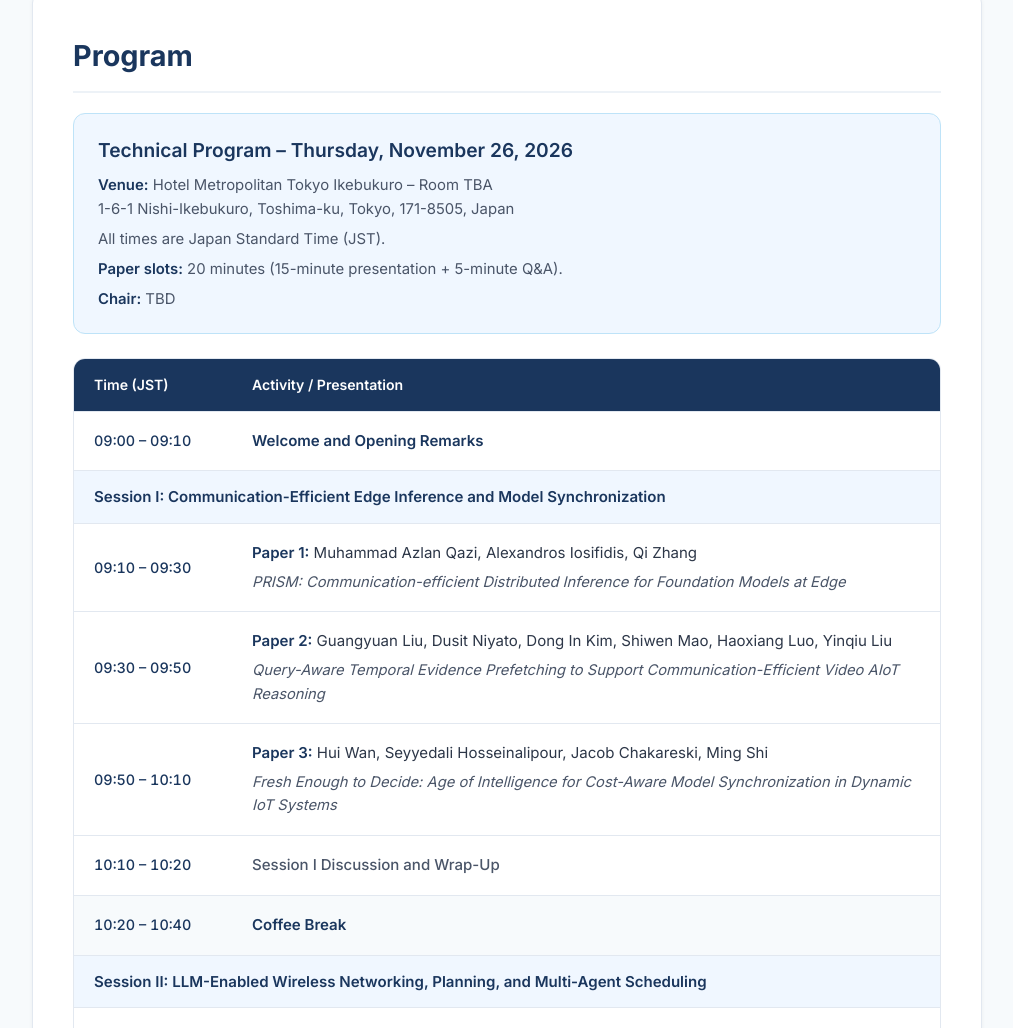
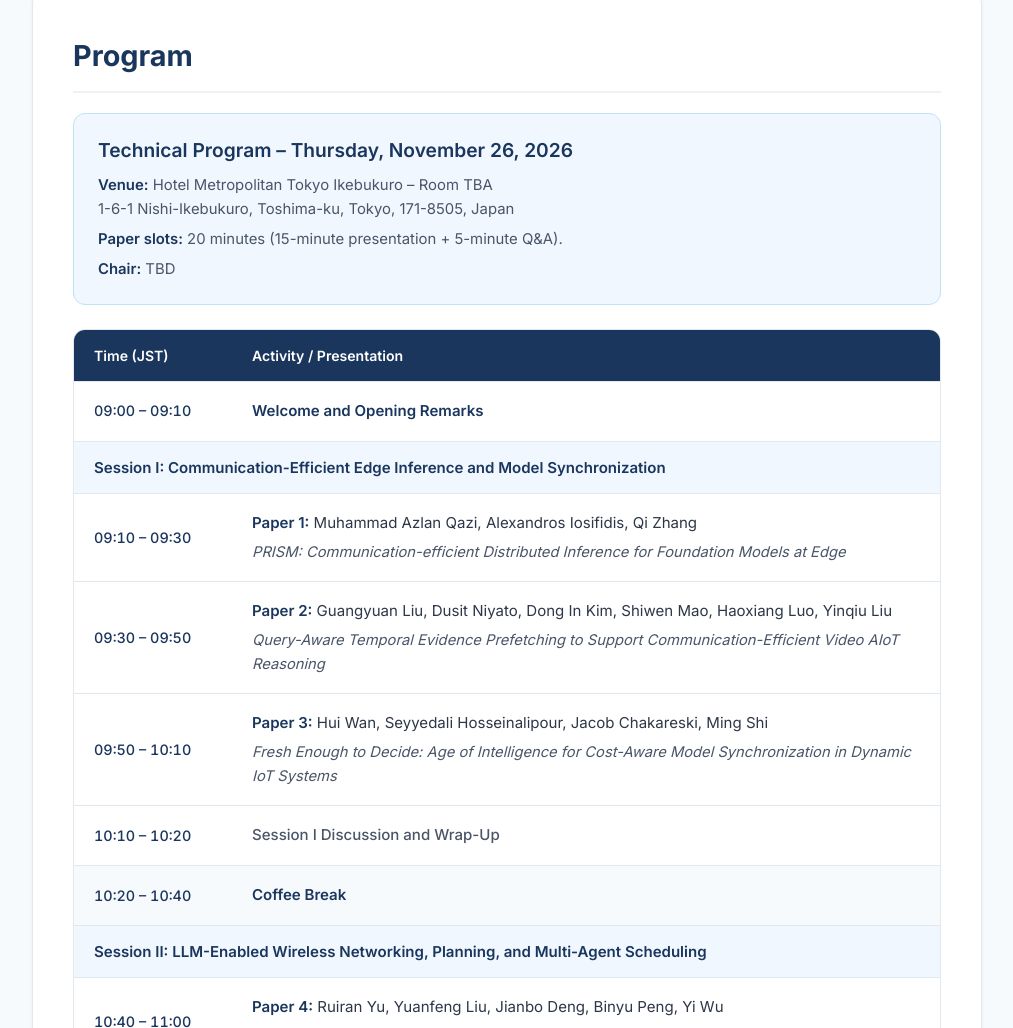
Before and after one commit to aiot2026/aiot2026.github.io, a plain HTML site: page index.html in a window 1280 px wide. Shown: the part 5262-6290 px from the top of the page, without its empty margins (133-1146 px from the left). Drawn offline with Linux system fonts and the light colour scheme.

Commit message:
Update index.html

```diff
--- a/index.html
+++ b/index.html
@@ -696,7 +696,6 @@
                 <h3 id="program-date">Technical Program – Thursday, November 26, 2026</h3>
                 <p id="program-venue"><strong>Venue:</strong> Hotel Metropolitan Tokyo Ikebukuro – Room TBA<br>
                 1-6-1 Nishi-Ikebukuro, Toshima-ku, Tokyo, 171-8505, Japan</p>
-                <p id="program-timezone">All times are Japan Standard Time (JST).</p>
                 <p id="program-format"><strong>Paper slots:</strong> 20 minutes (15-minute presentation + 5-minute Q&amp;A).</p>
                 <p><strong>Chair:</strong> TBD</p>
             </div>
```
